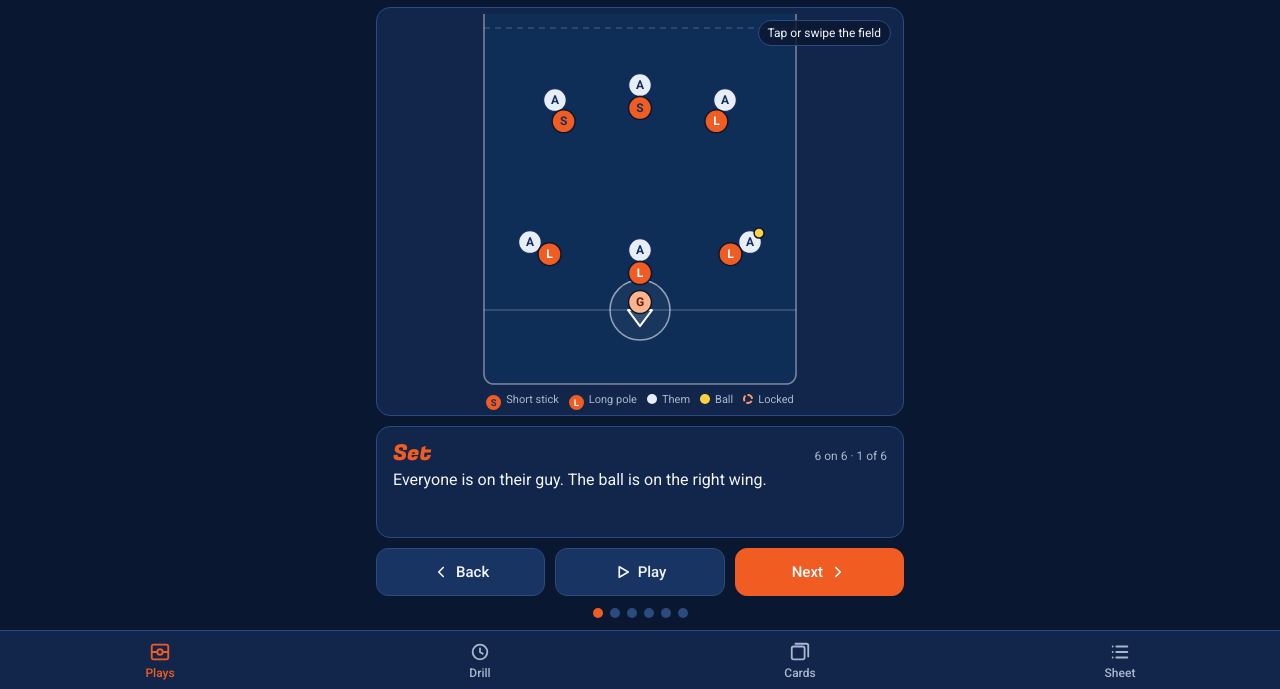
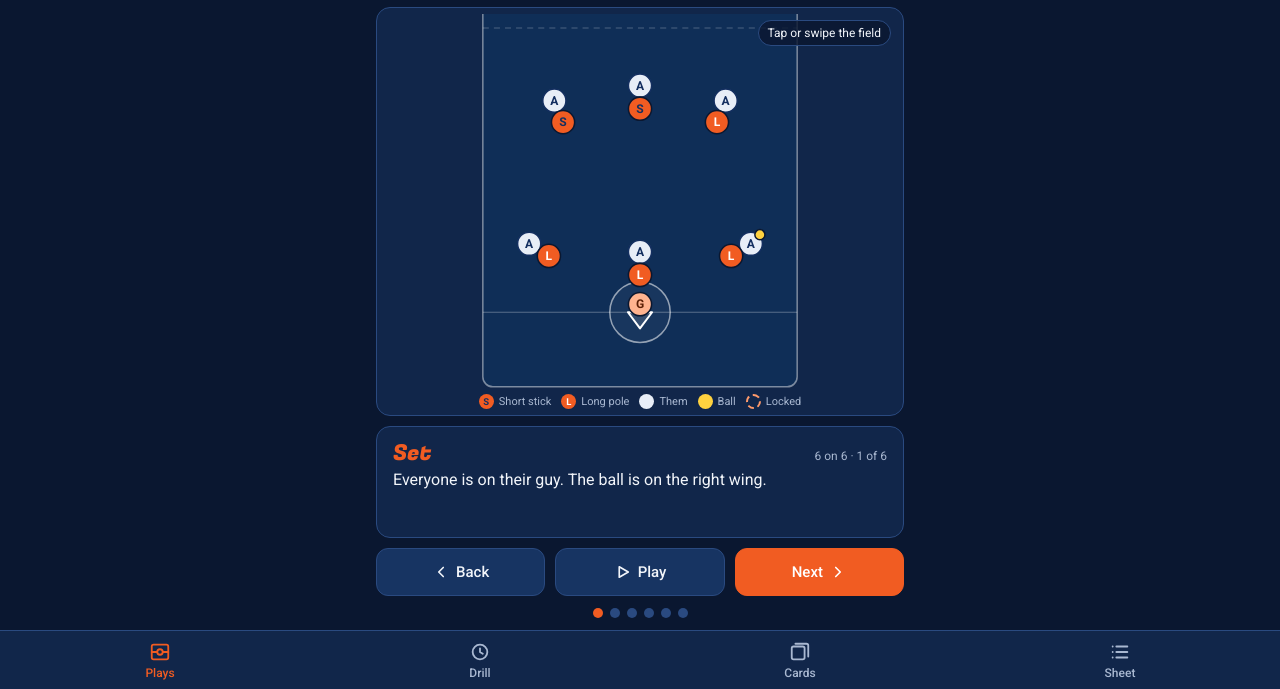
Before and after one commit to roryabbazio/91LAX, a plain HTML site: page index.html in a window 1280 px wide. Shown: the part 111-800 px from the top of the page. Drawn offline with Linux system fonts and the light colour scheme.

Commit message:
Make legend bubbles one size and center them on the labels
Co-Authored-By: Claude Opus 5.5 <noreply@anthropic.com>
Claude-Session: https://claude.ai/code/session_01PCw1EV6RMxC8LwzBxTgwcv

```diff
--- a/index.html
+++ b/index.html
@@ -89,9 +89,10 @@ svg.field.snap .pl, svg.field.snap #ball{transition:none!important}
   .trail{animation:fade .5s ease both}
   @keyframes fade{from{opacity:0}to{opacity:1}}
 }
-.legend{display:flex;justify-content:center;gap:10px;font-size:11px;color:var(--muted);padding:4px 2px 4px;white-space:nowrap;overflow:hidden}
-.legend .pip{display:inline-flex;align-items:center;justify-content:center;width:15px;height:15px;border-radius:50%;background:var(--orange);font:700 9.5px var(--body);margin-right:5px;vertical-align:-3px}
-.legend i{display:inline-block;width:10px;height:10px;border-radius:50%;margin-right:5px;vertical-align:-1px;box-sizing:border-box}
+.legend{display:flex;justify-content:center;align-items:center;gap:10px;font-size:11px;line-height:15px;color:var(--muted);padding:4px 2px 4px;white-space:nowrap;overflow:hidden}
+.legend span{display:inline-flex;align-items:center}
+.legend .pip{display:inline-flex;align-items:center;justify-content:center;width:15px;height:15px;border-radius:50%;background:var(--orange);font:700 9.5px/1 var(--body);margin-right:5px;flex:0 0 auto}
+.legend i{display:inline-block;width:15px;height:15px;border-radius:50%;margin-right:5px;box-sizing:border-box;flex:0 0 auto}
 .card{background:var(--surface);border:1px solid var(--line);border-radius:14px;padding:14px 16px}
 .call{font-family:var(--display);font-size:26px;line-height:1.15;margin:0 0 4px;color:var(--orange)}
 .step-of{font-size:13px;color:var(--muted);margin:0 0 6px}
```
